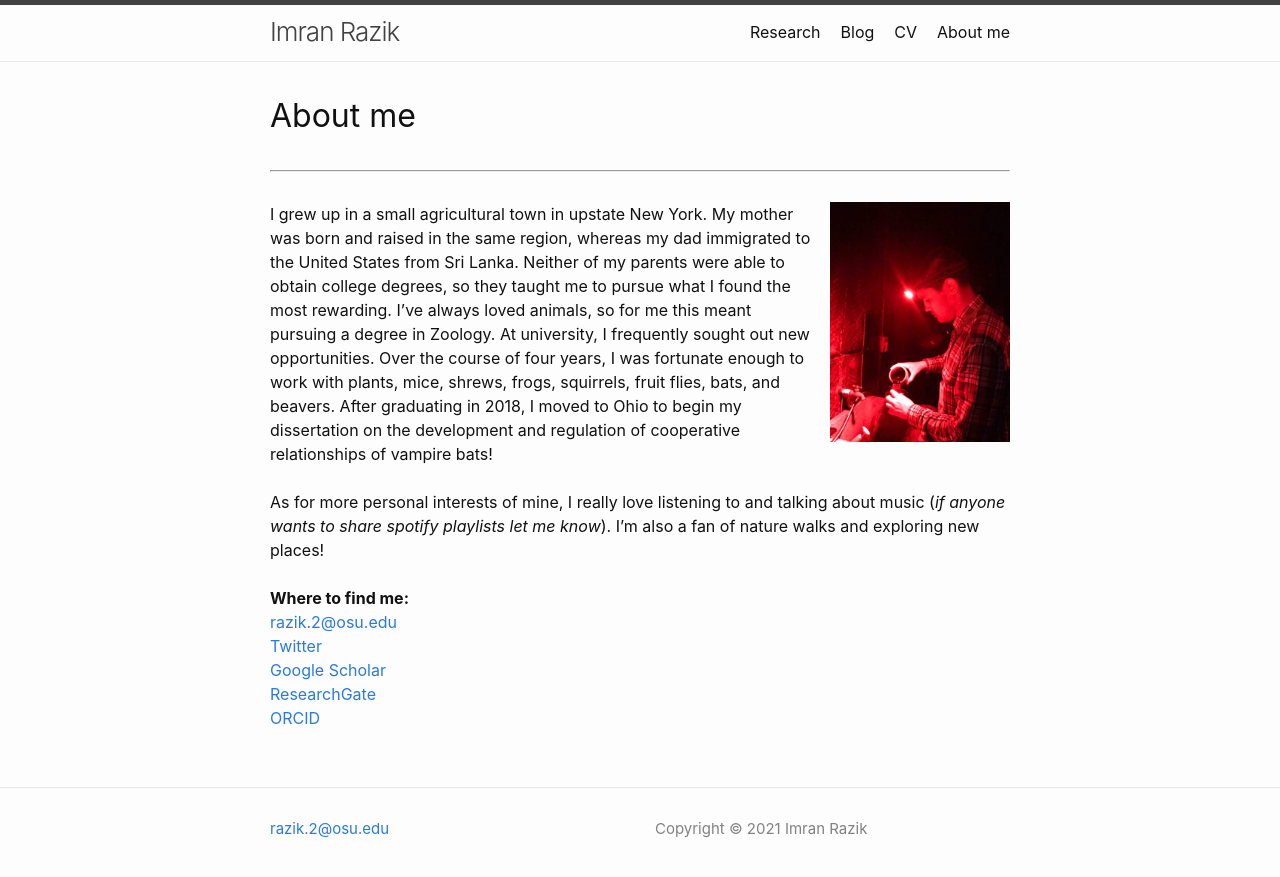
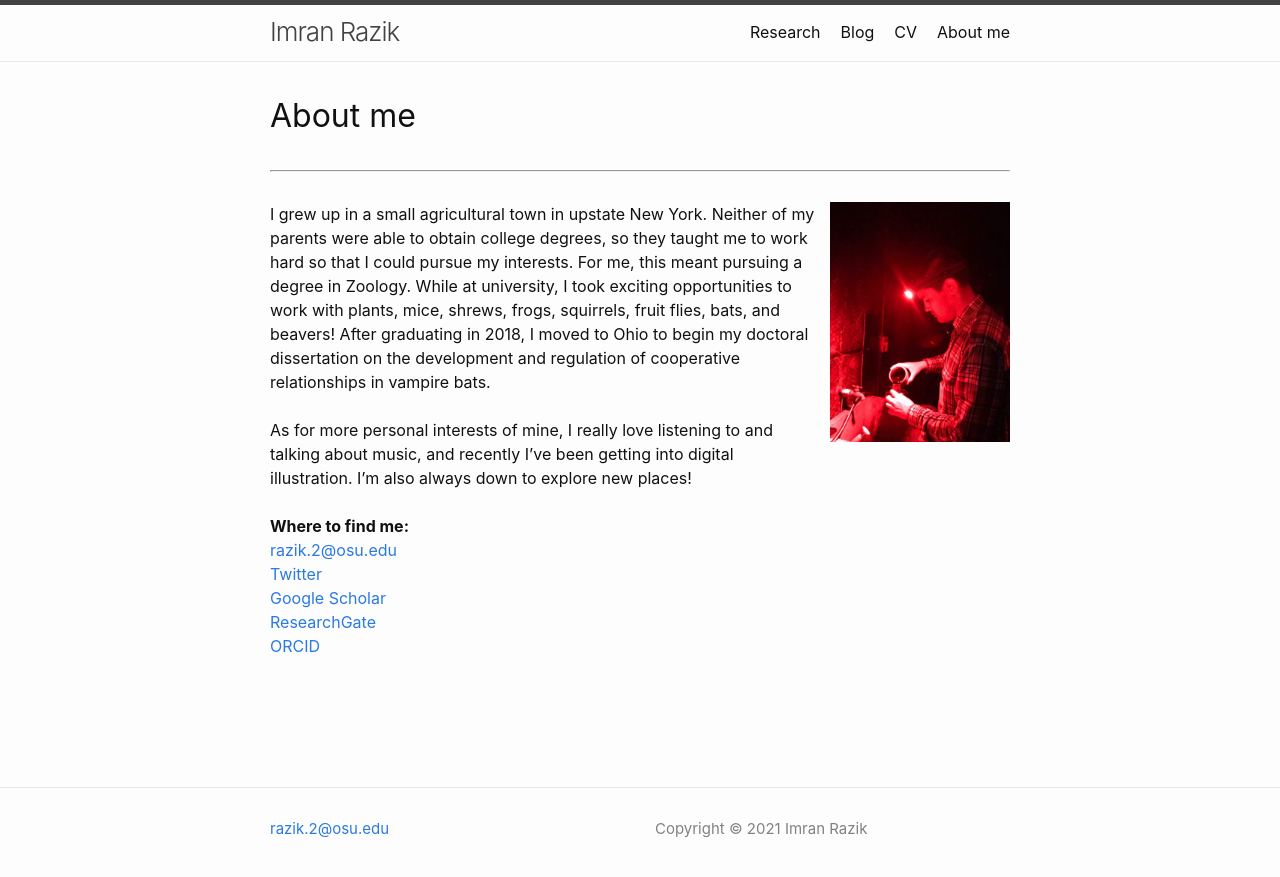
Before and after one commit to imranrazik/imranrazik.github.io, a Jekyll site: the page built from About-me.md, in a window 1280 px wide. Shown: the top 877 px of the page. Built offline with Jekyll 4.4.1, drawn with Linux system fonts in a browser that asks for light colours; our own code applies the rules of GitHub Pages for plain Markdown files.

Commit message:
Update About-me.md

```diff
--- a/About-me.md
+++ b/About-me.md
@@ -3,10 +3,10 @@
 ---
 # About me
 ---
-<img align="right" src="assets/34349279-38d9-4de1-ad80-4556efc33ab1.jpg" height="240px" style="float:right; margin-left:15px; margin-bottom:3px">I grew up in a small agricultural town in upstate New York. My mother was born and raised in the same region, whereas my dad immigrated to the United States from Sri Lanka. Neither of my parents were able to obtain college degrees, so they taught me to pursue what I found the most rewarding. I've always loved animals, so for me this meant pursuing a degree in Zoology. At university, I frequently sought out new opportunities. Over the course of four years, I was fortunate enough to work with plants, mice, shrews, frogs, squirrels, fruit flies, bats, and beavers. After graduating in 2018, I moved to Ohio to begin my dissertation on the development and regulation of cooperative relationships of vampire bats!
+<img align="right" src="assets/34349279-38d9-4de1-ad80-4556efc33ab1.jpg" height="240px" style="float:right; margin-left:15px; margin-bottom:3px">I grew up in a small agricultural town in upstate New York. Neither of my parents were able to obtain college degrees, so they taught me to work hard so that I could pursue my interests. For me, this meant pursuing a degree in Zoology. While at university, I took exciting opportunities to work with plants, mice, shrews, frogs, squirrels, fruit flies, bats, and beavers! After graduating in 2018, I moved to Ohio to begin my doctoral dissertation on the development and regulation of cooperative relationships in vampire bats.
 <br />
 <br />
-As for more personal interests of mine, I really love listening to and talking about music (*if anyone wants to share spotify playlists let me know*). I'm also a fan of nature walks and exploring new places!
+As for more personal interests of mine, I really love listening to and talking about music, and recently I've been getting into digital illustration. I'm also always down to explore new places!
 <br />
 <br />
 **Where to find me:** <br/>
```
